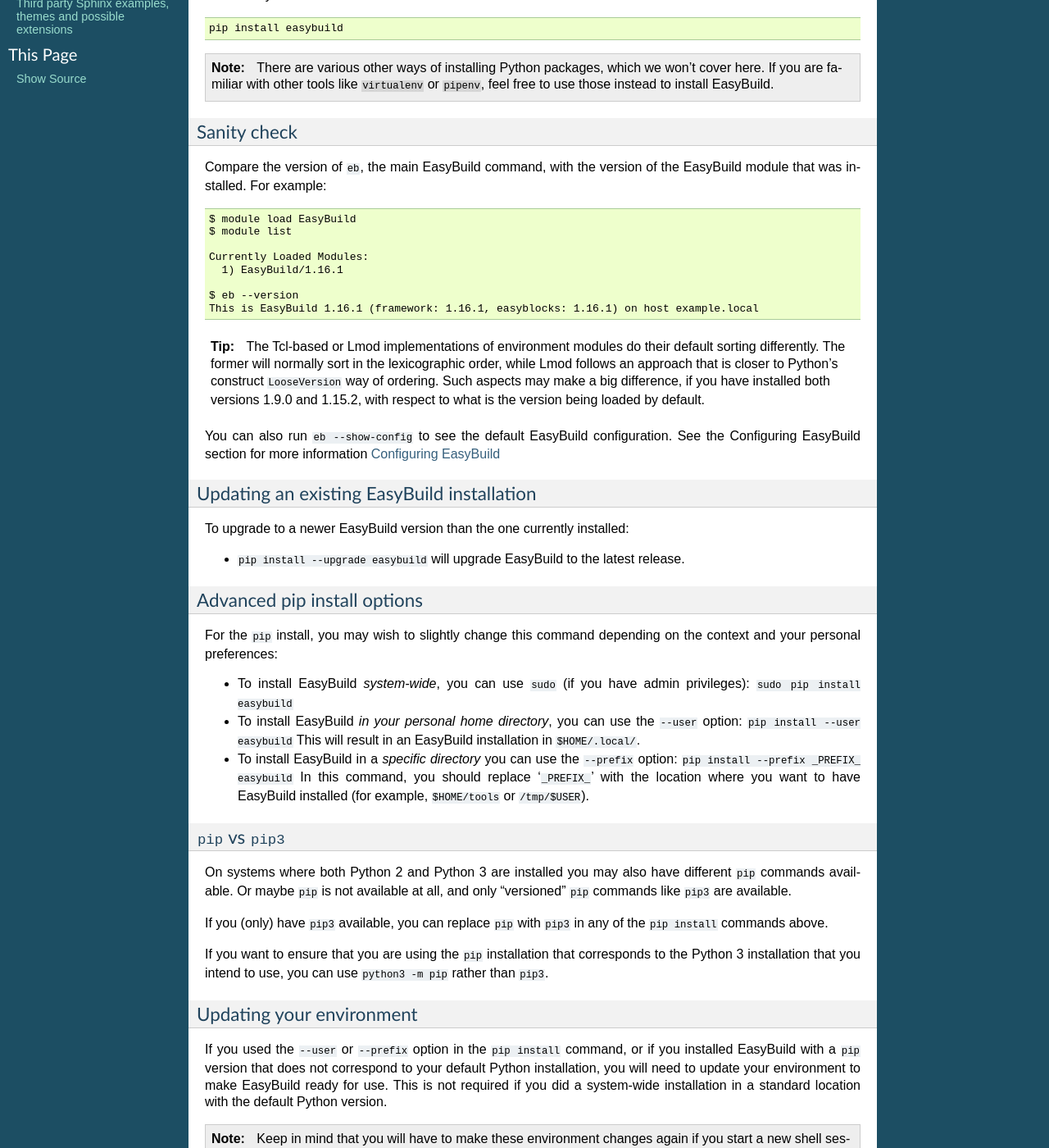
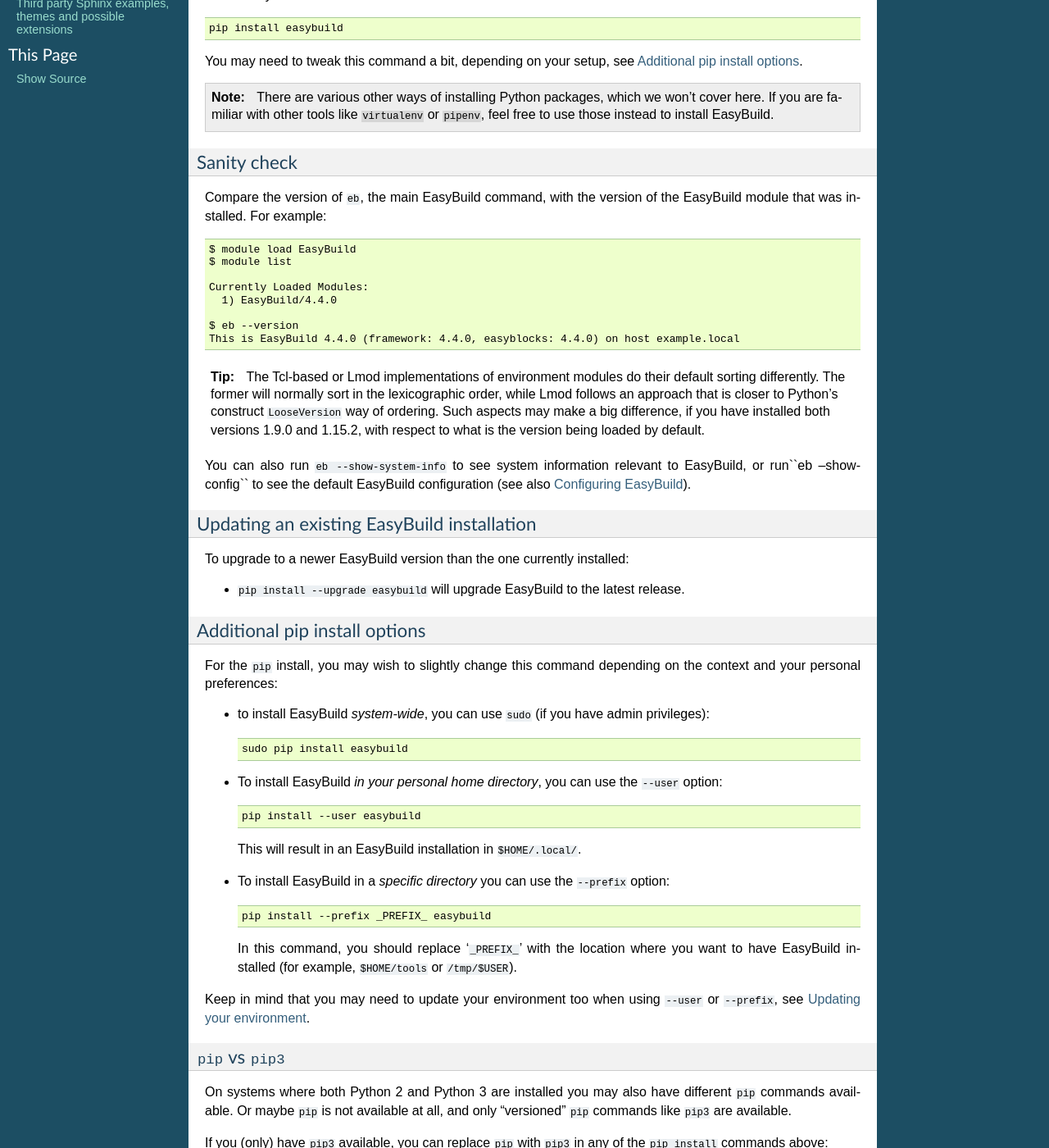
Before and after one commit to easybuilders/easybuild, a Sphinx documentation site: the page built from docs/Installation.rst, in a window 1280 px wide and 1400 px high, scrolled down 1435 px. Shown: the whole window at 82% size. Built offline with Sphinx 7.4.7, drawn with Linux system fonts in a browser that asks for light colours; pages that are not in the unit, such as notebooks, are missing from menus; some of the changed text lies outside the part shown.

Commit message:
some minor reformating in installation doc page

```diff
--- a/docs/Installation.rst
+++ b/docs/Installation.rst
@@ -62,6 +62,8 @@
 
   pip install easybuild
 
+You may need to tweak this command a bit, depending on your setup, see :ref:`more_pip`.
+
 .. note::
   There are various other ways of installing Python packages, which we won't cover here.
   If you are familiar with other tools like ``virtualenv`` or ``pipenv``, feel free to use those
@@ -77,10 +79,10 @@
     $ module list
 
     Currently Loaded Modules:
-      1) EasyBuild/1.16.1
+      1) EasyBuild/4.4.0
 
     $ eb --version
-    This is EasyBuild 1.16.1 (framework: 1.16.1, easyblocks: 1.16.1) on host example.local
+    This is EasyBuild 4.4.0 (framework: 4.4.0, easyblocks: 4.4.0) on host example.local
 
 .. tip::
 
@@ -90,8 +92,8 @@
   may make a big difference, if you have installed both versions 1.9.0 and 1.15.2,
   with respect to what is the version being loaded by default.
 
-You can also run ``eb --show-config`` to see the default EasyBuild configuration. See the Configuring EasyBuild section
-for more information :ref:`configuring_easybuild`
+You can also run ``eb --show-system-info`` to see system information relevant to EasyBuild,
+or run``eb --show-config`` to see the default EasyBuild configuration (see also :ref:`configuring_easybuild`).
 
 .. _updating:
 
@@ -102,21 +104,41 @@
 
 * ``pip install --upgrade easybuild`` will upgrade EasyBuild to the latest release.
 
-.. _advancedpip:
+.. _more_pip:
 
-Advanced pip install options
+Additional pip install options
 ~~~~~~~~~~~~
 
 For the ``pip`` install, you may wish to slightly change this command depending on the context and your personal preferences:
 
-* To install EasyBuild *system-wide*, you can use ``sudo`` (if you have admin privileges): ``sudo pip install easybuild``
+* to install EasyBuild *system-wide*, you can use ``sudo`` (if you have admin privileges):
 
-* To install EasyBuild *in your personal home directory*, you can use the ``--user`` option: ``pip install --user easybuild``
+  .. code:: sh
+
+      sudo pip install easybuild
+
+* To install EasyBuild *in your personal home directory*, you can use the ``--user`` option:
+
+  .. code:: sh
+
+      pip install --user easybuild
+
   This will result in an EasyBuild installation in ``$HOME/.local/``.
 
-* To install EasyBuild in a *specific directory* you can use the ``--prefix`` option: ``pip install --prefix _PREFIX_ easybuild``
+* To install EasyBuild in a *specific directory* you can use the ``--prefix`` option:
+
+  .. code:: sh
+
+      pip install --prefix _PREFIX_ easybuild
+
   In this command, you should replace '``_PREFIX_``' with the location where you want to have EasyBuild installed
   (for example, ``$HOME/tools`` or ``/tmp/$USER``).
+
+Keep in mind that you may need to update your environment too when using ``--user`` or ``--prefix``,
+see :ref:`more_pip_env`.
+
+
+.. _more_pip_pip3:
 
 ``pip`` vs ``pip3``
 ~~~~~~~~~~~~
@@ -126,10 +148,21 @@
 available.
 
 If you (only) have ``pip3`` available, you can replace ``pip`` with ``pip3`` in any of the ``pip install`` commands
-above.
+above:
+
+.. code:: sh
+
+    pip3 install easybuild
 
 If you want to ensure that you are using the ``pip`` installation that corresponds to the Python 3 installation
 that you intend to use, you can use ``python3 -m pip`` rather than ``pip3``.
+
+.. code:: sh
+
+    python3.6 -m pip install easybuild
+
+
+.. _more_pip_env:
 
 Updating your environment
 ~~~~~~~~~~~~
@@ -278,7 +311,7 @@
 
   module use _PREFIX_/modules/all
 
-**Replace '``_PREFIX_``'** with the path to the directory that you used when running :ref:`eb_as_module_step2`
+**Replace** ``_PREFIX_`` with the path to the directory that you used when running :ref:`eb_as_module_step2`
 (for example, ``$HOME/easybuild``).
 
 Then, load the EasyBuild module to update your environment and make EasyBuild available for use::
```
Also changed, not shown: other parts of docs/Installation.rst (+6 -4 lines).
